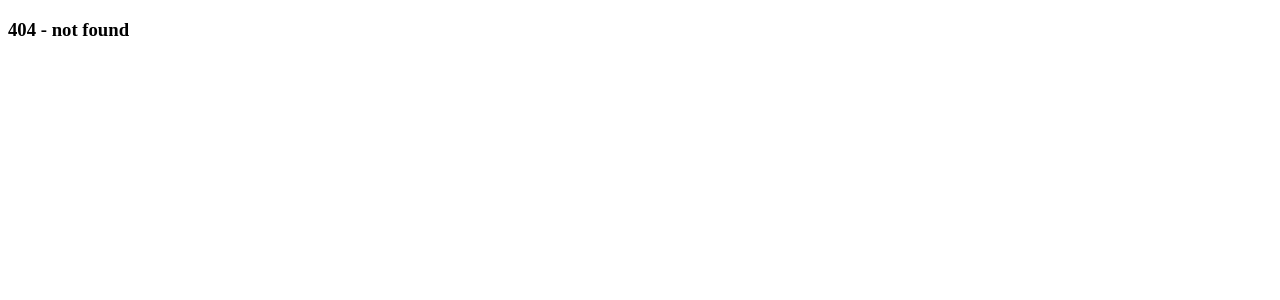
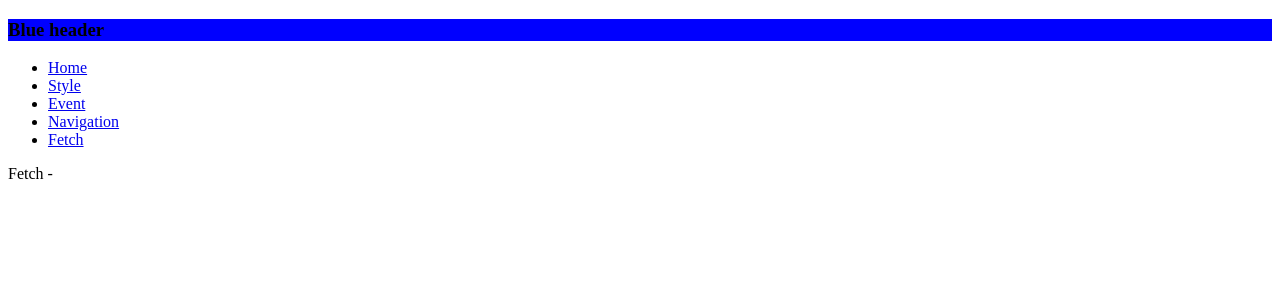
Before and after one commit to paravathmuhsin/react-basics, a React (Vite) app: page /fetch in a window 1280 px wide. Before the commit this address had no page. Shown: the top 300 px of the page. Built offline with nearby package versions, Linux system fonts and the light colour scheme; no server answers.

Commit message:
API call

```diff
--- a/src/App.jsx
+++ b/src/App.jsx
@@ -36,6 +36,7 @@ const LifeCycle = lazy(() => import("./LifeCycle.jsx"));
 const JSX = lazy(() => import("./JSX.jsx"));
 const ProductDetails = lazy(() => import("./ProductDetails.jsx"));
 const Event = lazy(() => import("./Event.jsx"));
+const Fetch = lazy(() => import("./Fetch.jsx"));
 
 const appRouters = createBrowserRouter([
   {
@@ -58,6 +59,10 @@ const appRouters = createBrowserRouter([
       {
         path: "navigation",
         element: <DynamicNavigation />,
+      },
+      {
+        path: "fetch",
+        element: <Fetch />,
       },
     ],
   },
--- /dev/null
+++ b/src/Fetch.jsx
@@ -0,0 +1,19 @@
+import { useState, useEffect } from "react";
+
+const Fetch = () => {
+  const [todo, setTodo] = useState(null);
+  useEffect(() => {
+    fetch("https://jsonplaceholder.typicode.com/todos/1", {
+      method: "GET",
+    //   headers: { "Auth-token": "dsfgweg9few7f8" },
+    //   body: JSON.stringify({
+    //     name: "Test",
+    //   }),
+    })
+      .then((response) => response.json())
+      .then((json) => setTodo(json));
+  }, []);
+  return <div>Fetch - {todo && todo.title}</div>;
+};
+
+export default Fetch;
--- a/src/Header.jsx
+++ b/src/Header.jsx
@@ -37,6 +37,14 @@ const Header = () => {
             Navigation
           </NavLink>
         </li>
+        <li>
+          <NavLink
+            className={({ isActive }) => (isActive ? "active" : "")}
+            to="/fetch"
+          >
+            Fetch
+          </NavLink>
+        </li>
       </ul>
       <Outlet />
     </>
```
